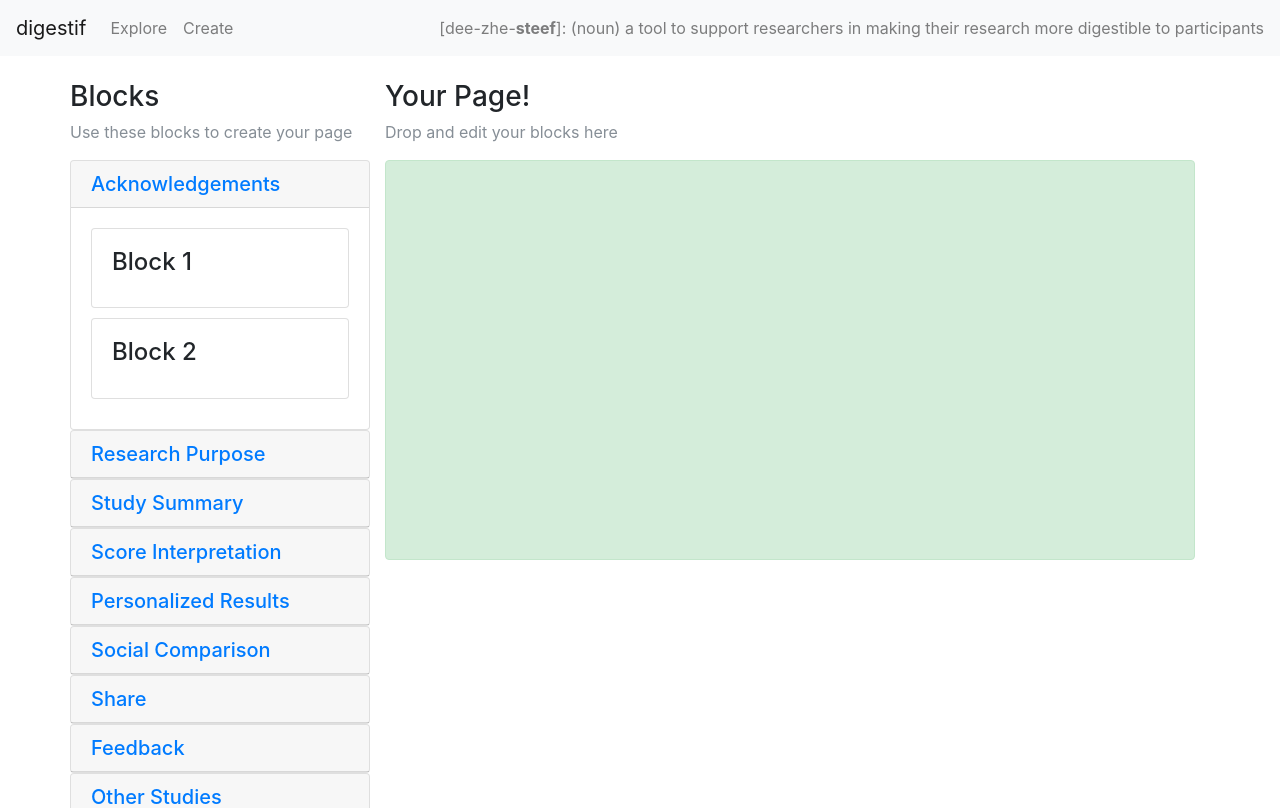
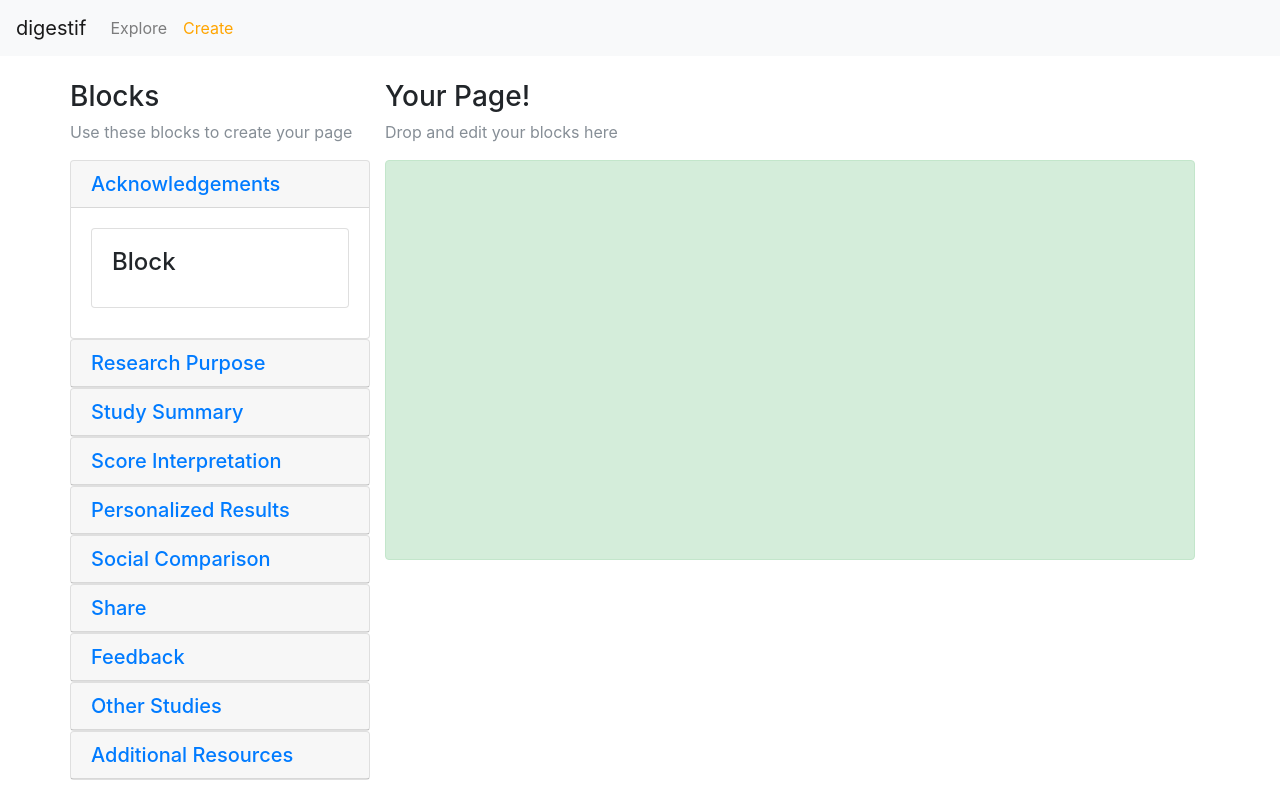
Before and after one commit to emjun/digestifProject, a Django app: template digestif/templates/digestif/create.html in a window 1280 px wide. Run offline with Django 3.2, Linux system fonts and the light colour scheme; the template is opened without the code that fills it, so the values that code supplies are empty; some libraries are stand-ins or nearby versions.

Commit message:
updated pages to address some of the goals on trello board from meeting:

```diff
--- a/digestif/templates/digestif/create.html
+++ b/digestif/templates/digestif/create.html
@@ -48,7 +48,7 @@
 </head>
 <body>
   <nav class="navbar sticky-top navbar-expand-lg navbar-light bg-light">
-      <a class="navbar-brand" href="./index.html">digestif</a>
+    <a class="navbar-brand" href="{% url 'digestif:index' %}">digestif</a>
 
     <button class="navbar-toggler" type="button" data-toggle="collapse" data-target="#navbarText" aria-controls="navbarText" aria-expanded="false" aria-label="Toggle navigation">
         <span class="navbar-toggler-icon"></span>
@@ -56,17 +56,12 @@
     <div class="collapse navbar-collapse" id="navbarText">
       <ul class="navbar-nav mr-auto">
         <li class="nav-item">
-                  <!-- <a class="nav-link" href="./explore.html">Explore</a> -->
           <a class="nav-link" href="{% url 'digestif:explore' %}">Explore</a>
         </li>
         <li class="nav-item">
-                <a class="nav-link" href="{% url 'digestif:create' %}">Create</a>
-                  <!-- <a class="nav-link" href="./create.html">Create</a> -->
+          <a class="nav-link" href="{% url 'digestif:create' %}" style="color:orange;">Create</a>
         </li>
       </ul>
-          <span class="navbar-text">
-        [dee-zhe-<span class="font-weight-bold">steef</span>]: (noun) a tool to support researchers in making their research more digestible to participants
-      </span>
     </div>
   </nav>
   <div style="height:25px;"></div>
@@ -95,8 +90,7 @@
 
               <div id="acknowledgements" class="collapse show" role="tabpanel" aria-labelledby="acknowledgementsHeading" data-parent="#accordion">
                 <div class="card-body element_getter">
-                  <div class="page_element card"><div class="card-body"><h4 class="card-title">Block 1</h4></div></div>
-                  <div class="page_element card"><div class="card-body"><h4 class="card-title">Block 2</h4></div></div>
+                  <div class="page_element card"><div class="card-body"><h4 class="card-title">Block</h4></div></div>
                 </div>
               </div>
             </div>
@@ -111,8 +105,7 @@
               </div>
               <div id="researchPurpose" class="collapse" role="tabpanel" aria-labelledby="researchPurposeHeading" data-parent="#accordion">
                 <div class="card-body element_getter">
-                  <div class="page_element card"><div class="card-body"><h4 class="card-title">Block 1</h4></div></div>
-                  <div class="page_element card"><div class="card-body"><h4 class="card-title">Block 2</h4></div></div>
+                  <div class="page_element card"><div class="card-body"><h4 class="card-title">Block</h4></div></div>
                 </div>
               </div>
             </div>
@@ -127,8 +120,7 @@
               </div>
               <div id="studySummary" class="collapse" role="tabpanel" aria-labelledby="studySummaryHeading" data-parent="#accordion">
                 <div class="card-body element_getter">
-                  <div class="page_element card"><div class="card-body"><h4 class="card-title">Block 1</h4></div></div>
-                  <div class="page_element card"><div class="card-body"><h4 class="card-title">Block 2</h4></div></div>
+                  <div class="page_element card"><div class="card-body"><h4 class="card-title">Block</h4></div></div>
                 </div>
               </div>
             </div>
@@ -143,8 +135,7 @@
               </div>
               <div id="scoreInterpretation" class="collapse" role="tabpanel" aria-labelledby="scoreInterpretationHeading" data-parent="#accordion">
                 <div class="card-body element_getter">
-                  <div class="page_element card"><div class="card-body"><h4 class="card-title">Block 1</h4></div></div>
-                  <div class="page_element card"><div class="card-body"><h4 class="card-title">Block 2</h4></div></div>
+                  <div class="page_element card"><div class="card-body"><h4 class="card-title">Block</h4></div></div>
                 </div>
               </div>
             </div>
@@ -159,8 +150,7 @@
               </div>
               <div id="personalizedResults" class="collapse" role="tabpanel" aria-labelledby="personalizedResultsHeading" data-parent="#accordion">
                 <div class="card-body element_getter">
-                  <div class="page_element card"><div class="card-body"><h4 class="card-title">Block 1</h4></div></div>
-                  <div class="page_element card"><div class="card-body"><h4 class="card-title">Block 2</h4></div></div>
+                  <div class="page_element card"><div class="card-body"><h4 class="card-title">Block</h4></div></div>
                 </div>
               </div>
             </div>
@@ -175,8 +165,7 @@
               </div>
               <div id="socialComparison" class="collapse" role="tabpanel" aria-labelledby="socialComparisonHeading" data-parent="#accordion">
                 <div class="card-body element_getter">
-                  <div class="page_element card"><div class="card-body"><h4 class="card-title">Block 1</h4></div></div>
-                  <div class="page_element card"><div class="card-body"><h4 class="card-title">Block 2</h4></div></div>
+                  <div class="page_element card"><div class="card-body"><h4 class="card-title">Block</h4></div></div>
                 </div>
               </div>
             </div>
@@ -191,8 +180,7 @@
               </div>
               <div id="share" class="collapse" role="tabpanel" aria-labelledby="shareHeading" data-parent="#accordion">
                 <div class="card-body element_getter">
-                  <div class="page_element card"><div class="card-body"><h4 class="card-title">Block 1</h4></div></div>
-                  <div class="page_element card"><div class="card-body"><h4 class="card-title">Block 2</h4></div></div>
+                  <div class="page_element card"><div class="card-body"><h4 class="card-title">Block</h4></div></div>
                 </div>
               </div>
             </div>
@@ -207,8 +195,7 @@
               </div>
               <div id="feedback" class="collapse" role="tabpanel" aria-labelledby="feedbackHeading" data-parent="#accordion">
                 <div class="card-body element_getter">
-                  <div class="page_element card"><div class="card-body"><h4 class="card-title">Block 1</h4></div></div>
-                  <div class="page_element card"><div class="card-body"><h4 class="card-title">Block 2</h4></div></div>
+                  <div class="page_element card"><div class="card-body"><h4 class="card-title">Block</h4></div></div>
                 </div>
               </div>
             </div>
@@ -223,8 +210,7 @@
               </div>
               <div id="otherStudies" class="collapse" role="tabpanel" aria-labelledby="otherStudiesHeading" data-parent="#accordion">
                 <div class="card-body element_getter">
-                  <div class="page_element card"><div class="card-body"><h4 class="card-title">Block 1</h4></div></div>
-                  <div class="page_element card"><div class="card-body"><h4 class="card-title">Block 2</h4></div></div>
+                  <div class="page_element card"><div class="card-body"><h4 class="card-title">Block</h4></div></div>
                 </div>
               </div>
             </div>
@@ -239,8 +225,7 @@
               </div>
               <div id="additionalResources" class="collapse" role="tabpanel" aria-labelledby="additionalResourcesHeading" data-parent="#accordion">
                 <div class="card-body element_getter">
-                  <div class="page_element card"><div class="card-body"><h4 class="card-title">Block 1</h4></div></div>
-                  <div class="page_element card"><div class="card-body"><h4 class="card-title">Block 2</h4></div></div>
+                  <div class="page_element card"><div class="card-body"><h4 class="card-title">Block</h4></div></div>
                 </div>
               </div>
             </div>
```
Also changed, not shown: digestif/templates/digestif/explore.html (+15 -17 lines), digestif/templates/digestif/index.html (+67 -14 lines), digestif/static/digestif/anatomy_of_conclusion_page.png (added). Lines whose indentation alone changed are shown as unchanged.
